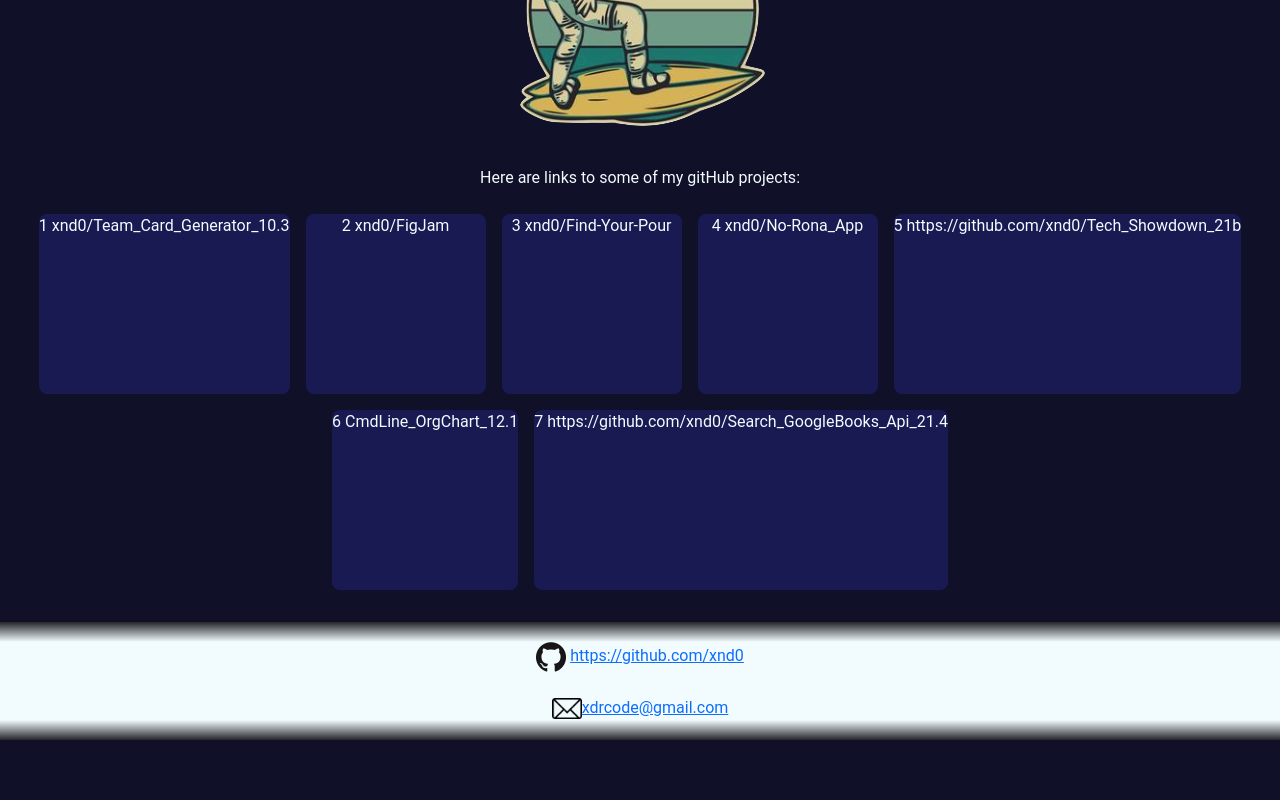
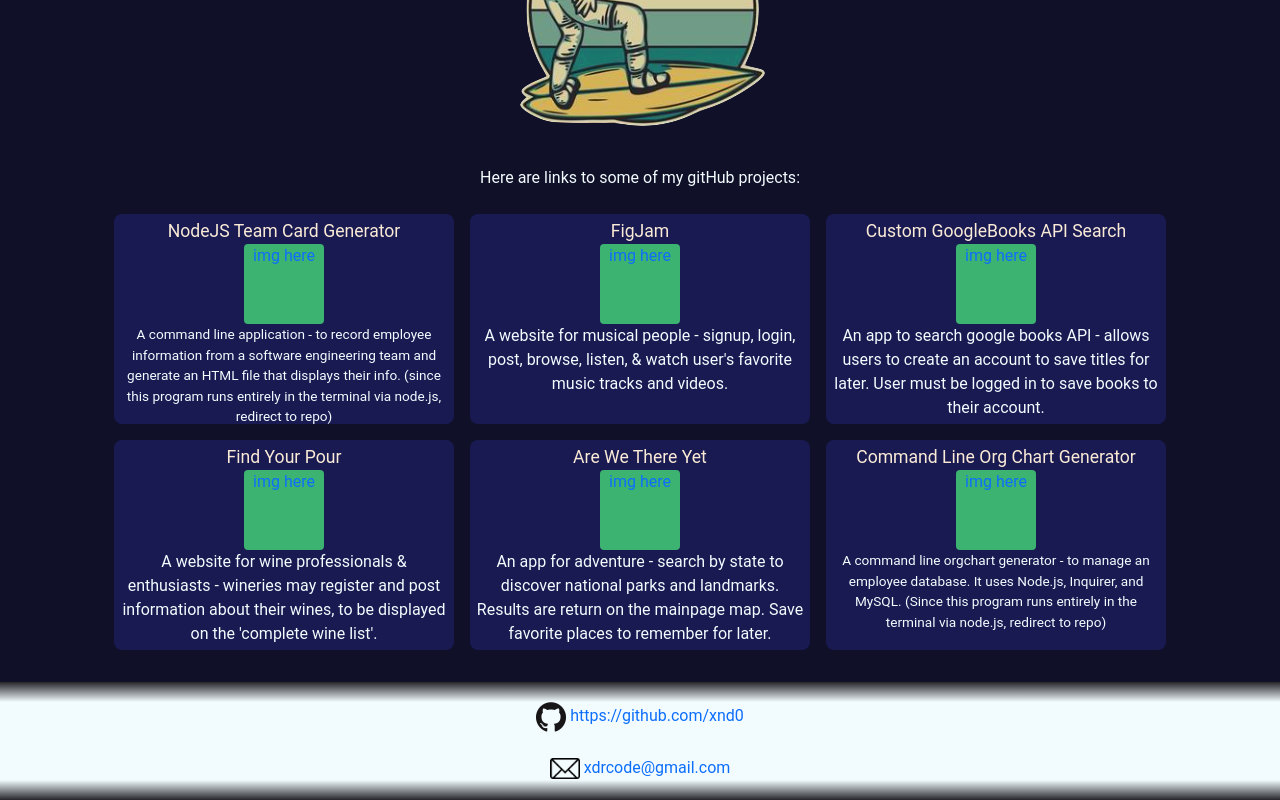
Before and after one commit to xnd0/portfolio-2022, a React (Create React App) app: page / in a window 1280 px wide. Shown: the part 409-1209 px from the top of the page. Before the commit the page ends 1149 px from the top, so only its background shows below. Built offline with nearby package versions, Linux system fonts and the light colour scheme.

Commit message:
added content to projects area on homepage

```diff
--- a/src/components/Footer.js
+++ b/src/components/Footer.js
@@ -12,7 +12,7 @@
           <br></br>
           <div>
           <img class="logo"src={emailLogo} alt="email envelope logo"/>
-           <a href="mailto:xdrcode@gmail.com">xdrcode@gmail.com</a>
+            <a href="mailto:xdrcode@gmail.com"> xdrcode@gmail.com</a>
           </div>
           <div class="vertical-fade"></div>
         </div>
--- a/src/components/NavTabs.js
+++ b/src/components/NavTabs.js
@@ -10,7 +10,7 @@
         {/* <img class="logo"src={spacesurfer} alt="spaceman surfing" /> */}
       {/* </div> */}
       <div class="light-text">
-        <img class="logo"src={spacesurfer} alt="spaceman surfing" /> xnd0 gitHub portfolio page <img class="logo"src={spacesurfer} alt="spaceman surfing" />
+        <img class="logo"src={spacesurfer} alt="spaceman surfing" /> The xnd0 gitHub portfolio page <img class="logo"src={spacesurfer} alt="spaceman surfing" />
         </div>
       <ul className="nav nav-tabs center">
         <li className="nav-item">
@@ -53,7 +53,7 @@
             // Check to see if the currentPage is `ContactForm`, and if so we use the active link class from bootstrap. Otherwise, we set it to a normal nav-link
             className={currentPage === 'ContactForm' ? 'nav-link active' : 'nav-link'}
           >
-            ContactForm
+            Contact Form
           </a>
         </li>
 
--- a/src/components/pages/About.js
+++ b/src/components/pages/About.js
@@ -10,9 +10,13 @@
       <p>
         Front-End · UI/UX · Back-End
         <br></br>
+        <br></br>
         MVC  ·  MERN
         <br></br>
+        <br></br>
         Javascript | ReactJS | Bootstrap | JSX + HTML | HandlebarsJS | CSS | Sequelize | Express | GraphQL | NodeJS | Python | MySQL | MongoDB
+        <br></br>
+        <br></br>
       </p>
       <div class="vertical-fade-reverse"></div>
     </div>
--- a/src/components/pages/ContactForm.js
+++ b/src/components/pages/ContactForm.js
@@ -19,7 +19,7 @@
         <div className="text-md">We'll be in touch soon.</div>
         <div className="text-md">...so long as you sent the email!</div>
         <br></br>
-        <div className="text-md">Follow up at xdrcode@gmail.com</div>
+        <div className="text-md">Follow up at: xdrcode@gmail.com</div>
         <br></br>
         <div class="vertical-fade-reverse"></div>
       </div>
--- a/src/components/pages/Home.js
+++ b/src/components/pages/Home.js
@@ -10,17 +10,94 @@
       <br></br>
       <p>My name is Xander.</p>
       <p>I am a Full Stack Developer.</p>
-      <img src= {spacesurfer} alt="spaceman surfing"/>
+      <img src={spacesurfer} alt="spaceman surfing" />
 
       <p>Here are links to some of my gitHub projects:</p>
       <div class="flex">
-        <div class="app-card"> 1 xnd0/Team_Card_Generator_10.3 </div>
-        <div class="app-card"> 2 xnd0/FigJam </div>
-        <div class="app-card"> 3 xnd0/Find-Your-Pour </div>
-        <div class="app-card"> 4 xnd0/No-Rona_App</div>
-        <div class="app-card"> 5 https://github.com/xnd0/Tech_Showdown_21b</div>
-        <div class="app-card"> 6 CmdLine_OrgChart_12.1</div>
-        <div class="app-card"> 7 https://github.com/xnd0/Search_GoogleBooks_Api_21.4</div>
+
+        <a href="https://github.com/xnd0/Team_Card_Generator_10.3">
+        <section class="app-card">
+          <div class="app-title"> NodeJS Team Card Generator </div>
+          <section>
+            <div class="app-img app-card-content">
+              img here
+            </div>
+            <p class="light-text smaller-text">
+            A command line application - to record employee information from a software engineering team and generate an HTML file that displays their info. (since this program runs entirely in the terminal via node.js, redirect to repo)
+            </p>
+          </section>
+        </section>
+        </a>
+
+        <a href="https://supermarche-fromage-49994.herokuapp.com/">
+        <section class="app-card">
+          <div class="app-title"> FigJam </div>
+          <section>
+            <div class="app-img app-card-content">
+              img here
+            </div>
+            <p class="light-text">
+            A website for musical people - signup, login, post, browse, listen, & watch user's favorite music tracks and videos.
+            </p>
+          </section>
+        </section>
+        </a>
+
+        <a href="https://vast-headland-20181.herokuapp.com/">
+        <section class="app-card">
+          <div class="app-title"> Custom GoogleBooks API Search </div>
+          <section>
+            <div class="app-img app-card-content">
+              img here
+            </div>
+            <p class="light-text">
+            An app to search google books API - allows users to create an account to save titles for later. User must be logged in to save books to their account.
+            </p>
+          </section>
+        </section>
+        </a>
+
+        <a href="https://fierce-wildwood-04718.herokuapp.com/">
+        <section class="app-card">
+          <div class="app-title"> Find Your Pour </div>
+          <section>
+            <div class="app-img app-card-content">
+              img here
+            </div>
+            <p class="light-text">
+            A website for wine professionals & enthusiasts - wineries may register and post information about their wines, to be displayed on the 'complete wine list'.
+            </p>
+          </section>
+        </section>
+        </a>
+
+        <a href="https://xnd0.github.io/Are_We_There_Yet_Adventure_App/">
+        <section class="app-card">
+          <div class="app-title"> Are We There Yet </div>
+          <section>
+            <div class="app-img app-card-content">
+              img here
+            </div>
+            <p class="light-text">
+            An app for adventure - search by state to discover national parks and landmarks. Results are return on the mainpage map. Save favorite places to remember for later.
+            </p>
+          </section>
+        </section>
+        </a>
+
+        <a href="https://github.com/xnd0/CmdLine_OrgChart_12.1">
+        <section class="app-card">
+          <div class="app-title"> Command Line Org Chart Generator </div>
+          <section>
+            <div class="app-img app-card-content">
+              img here
+            </div>
+            <p class="light-text smaller-text">
+            A command line orgchart generator - to manage an employee database. It uses Node.js, Inquirer, and MySQL. (Since this program runs entirely in the terminal via node.js, redirect to repo)
+            </p>
+          </section>
+        </section>
+        </a>
       </div>
       <br></br>
       <div class="vertical-fade-reverse"></div>
--- a/src/style.css
+++ b/src/style.css
@@ -8,6 +8,9 @@
     background-color: #17173b;
 }
 
+a:link {
+    text-decoration: none;
+}
 
 
 /* -- Classes -- */
@@ -19,20 +22,44 @@
 }
 
 .app-card {
-    min-width: 180px;
-    min-height: 180px;
+    width: 340px;
+    height: 210px;
+    /* min-width: 180px;
+    min-height: 180px; */
     /* max-width: 200px;
     max-height: 200px; */
     background-color: rgb(25, 26, 82);
     margin: 8px;
     border-radius: 8px;
     transition: 0.5s ease-in-out;
+    padding: 4px;
+}
+
+.app-card-content {
+    display: inline-block;
+}
+
+.app-title {
+    color:antiquewhite;
+    font-size: 1.1rem;
+}
+
+.smaller-text {
+    font-size: 0.85rem;
+}
+
+.app-img {
+    width: 80px;
+    height: 80px;
+    border-radius: 4px;
+    background-color: mediumseagreen;
 }
 
 .app-card:hover {
     /* transition: 0.5s ease-in-out; */
     transition: background-color 0.5s ease;
-    background-color: rgb(155, 15, 15);
+    /* background-color: rgb(155, 15, 15); */
+    background-color: rgb(114, 14, 14);
 }
 
 .fade {
```
